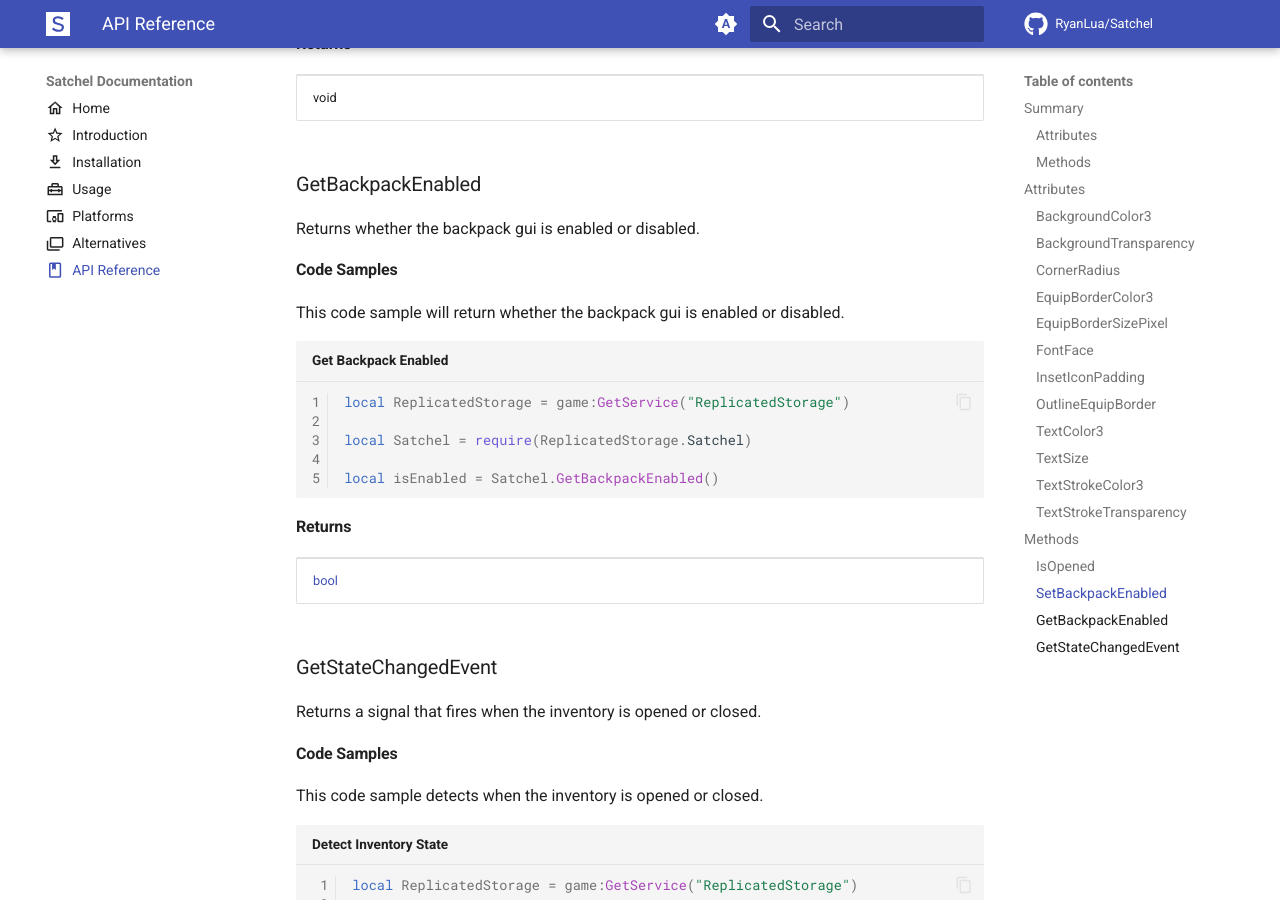
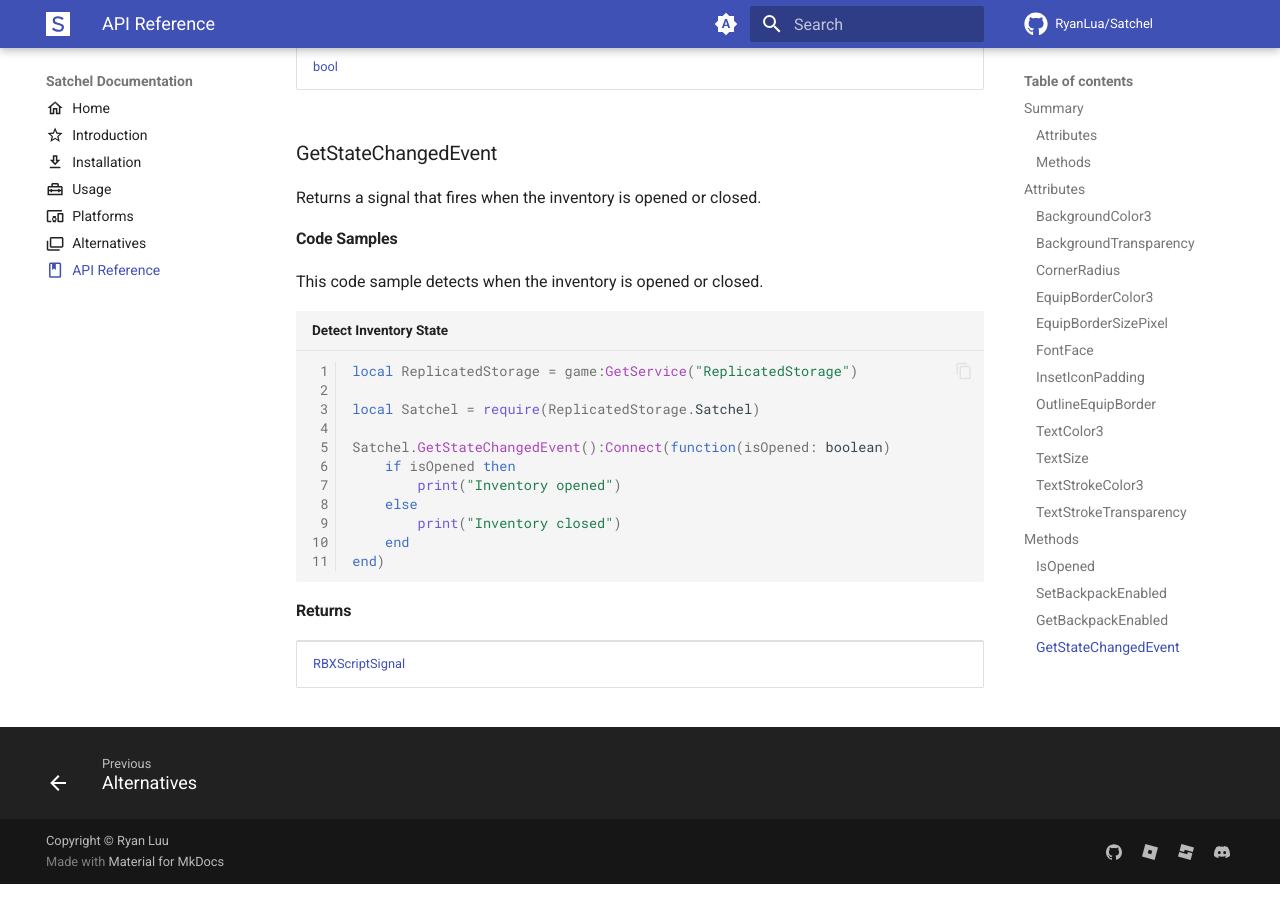
Before and after one commit to RyanLua/Satchel, an MkDocs documentation site: the page built from docs/api-reference.md, in a window 1280 px wide and 900 px high, scrolled down 5916 px. Built offline with MkDocs 1.6.1 and Material for MkDocs 9.7.7, drawn with Linux system fonts in a browser that asks for light colours; comment, search, counter and statistics services are not loaded; the version menu is left out; some of the changed text lies outside the part shown.

Commit message:
Cleanup code examples
Signed-off-by: GitHub <noreply@github.com>

````diff
--- a/docs/api-reference.md
+++ b/docs/api-reference.md
@@ -176,18 +176,6 @@
 
 Returns whether the inventory is opened or not.
 
-#### Code Samples
-
-This code sample will return whether the inventory is opened or not.
-
-``` lua title="Is Opened"
-local ReplicatedStorage = game:GetService("ReplicatedStorage")
-
-local Satchel = require(ReplicatedStorage.Satchel)
-
-local isOpened = Satchel.IsOpened()
-```
-
 #### Returns
 
 <table>
@@ -233,18 +221,6 @@
 
 Returns whether the backpack gui is enabled or disabled.
 
-#### Code Samples
-
-This code sample will return whether the backpack gui is enabled or disabled.
-
-``` lua title="Get Backpack Enabled"
-local ReplicatedStorage = game:GetService("ReplicatedStorage")
-
-local Satchel = require(ReplicatedStorage.Satchel)
-
-local isEnabled = Satchel.GetBackpackEnabled()
-```
-
 #### Returns
 
 <table>
````
Also changed, not shown: docs/usage.md (+2 -4 lines).
